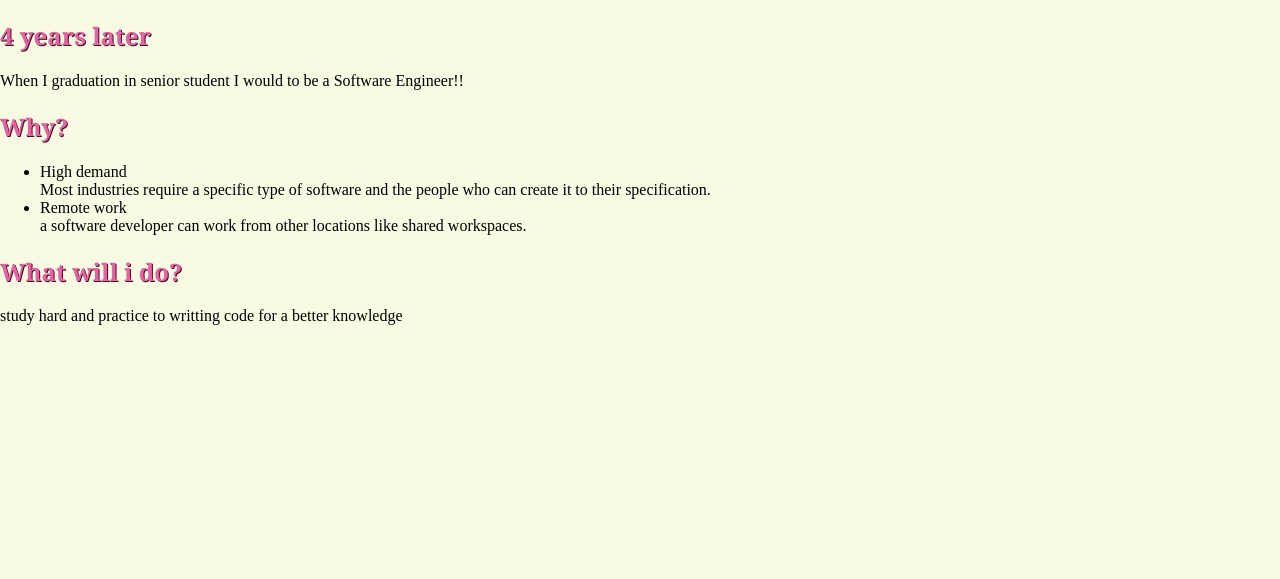
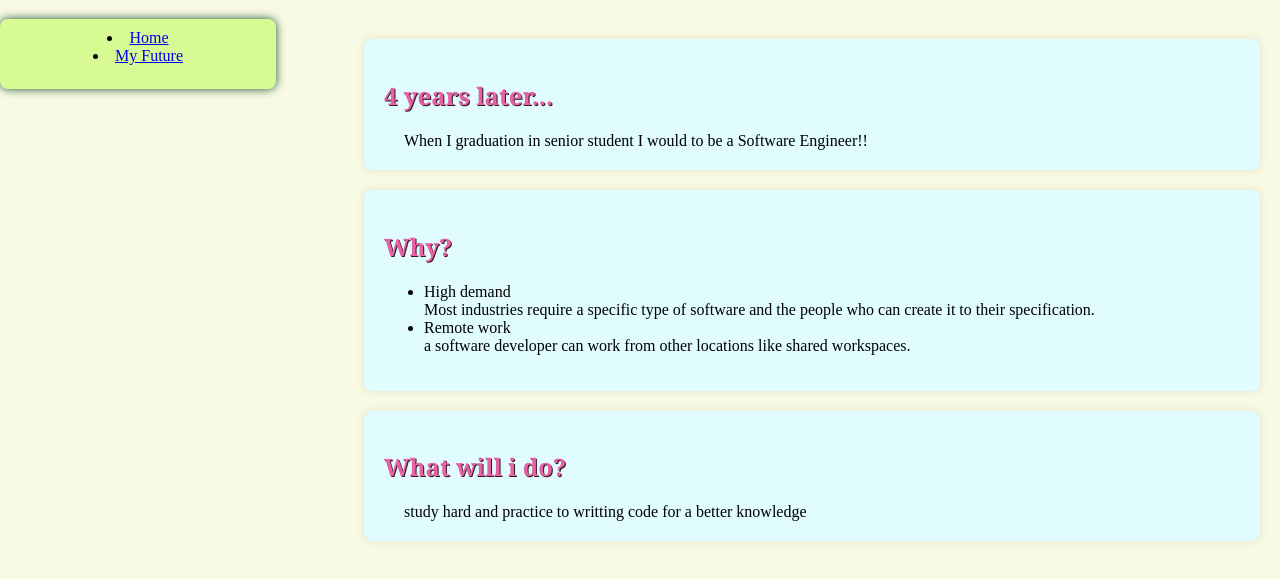
Before and after one commit to chawalrat/6709650250_MyCSTUStory, a plain HTML site: page myfuture.html in a window 1280 px wide. Shown: the part 67-646 px from the top of the page. Drawn offline with Linux system fonts and the light colour scheme.

Commit message:
change font and colour in css and html

```diff
--- a/myfuture.html
+++ b/myfuture.html
@@ -4,22 +4,36 @@
     <meta charset="UTF-8">
     <meta name="viewport" content="width=device-width, initial-scale=1.0">
     <title>My Future</title>
-    <link rel="stylesheet" href="mystyle.css"
+    <link rel="stylesheet" href="mystyle.css">
 </head>
+
 <body>
     <h1>My Future </h1>
-    <h2>4 years later</h2>
+
+    <nav>
+        <li><a href="index.html">Home</a></li>
+        <li><a href="myfuture.html">My Future</a></li>
+    </nav>
+<main>
+    <section class="info-section">
+        <h2>4 years later...</h2>
          <p8>When I graduation in senior student I would to be a Software Engineer!!</p8>
+        </section>
+
+    <section class="info-section">
         <h2>Why?</h2>
             <ul>
                 <li>High demand</li>
                 <p9>Most industries require a specific type of software and the people who can create it to their specification.</p9>
                 <li>Remote work </li>
                 <p9>a software developer can work from other locations like shared workspaces.</p9>
+            </ul>
+    </section>
 
-    </ul>
-
+    <section class="info-section">
         <h2>What will i do?</h2>
         <p8>study hard and practice to writting code for a better knowledge</p8>
+    </section>
+</main>
 </body>
 </html>
--- a/mystyle.css
+++ b/mystyle.css
@@ -9,7 +9,7 @@ body {
     justify-content: space-between;
     padding: 10px;
     width: 60%;
-    margin: 5px auto 0 auto;
+
 }
 
 .section img {
@@ -34,15 +34,19 @@ h2 {
     color: #e762a5;
     font-family: Cambria, Cochin, Georgia, Times, 'Times New Roman', serif;
     font-style: unset;
+
 }
 
+p1{
+    margin: 10px;
+}
 p6 {
     background-color: rgb(106, 251, 210);
     display: flex;
     justify-content: space-between;
     padding: 2px;
     width: 15%;
-    margin: 1px ;
+
 }
 
 p7 {
@@ -51,12 +55,16 @@ p7 {
     justify-content: space-between;
     padding: 2px;
     width: 15%;
-    margin: 1px ;
+
+}
+p8{
+    margin-left: 20px;
 }
 
 .section p1 {
     color: #effff5;
     font-size: larger;
+
 }
 
 .flexbox {
@@ -65,6 +73,7 @@ p7 {
     flex-direction: row;
     flex-wrap: wrap;
     justify-content: center;
+
 }
 
 .item {
@@ -73,12 +82,22 @@ p7 {
     width: 25%;
     padding-left: 1px;
     padding-right: 1px;
+
 }
 
 .content {
     background-color: rgb(226, 255, 153);
     border: 2px solid rgb(83, 121, 27);
-    padding: 10px;
+    padding: 5px;
+
+}
+
+dd{
+
+}
+
+ul{
+
 }
 
 dt {
@@ -87,18 +106,44 @@ dt {
     justify-content: space-between;
     padding: 2px;
     width: 20%;
-    margin: 1px ;
+
 }
 
 dialog {
     display: flex;
     padding: 1px;
     width: 10%;
-    margin: 2px ;
 }
 
 video {
     display: block;
-    margin: auto;
 
 }
+
+nav {
+    background-color: #d7fa95;
+    padding: 10px;
+    text-align: center;
+    float: left;
+    width: 20%;
+    height: 50px;
+    position: sticky;
+    top: 10%;
+    box-shadow: 0 0 10px rgb(24, 84, 45);
+    border-radius: 8px;
+}
+
+main {
+    padding: 20px;
+    float: right;
+    width: 70%;
+}
+
+
+.info-section {
+    background-color: #e0fcff;
+    border-radius: 8px;
+    box-shadow: 0 0 10px rgba(0, 0, 0, 0.1);
+    margin-bottom: 20px;
+    padding: 20px;
+}
```
Also changed, not shown: index.html (+6 -2 lines), myjourney.html (+8 -2 lines). Lines whose indentation alone changed are shown as unchanged.
